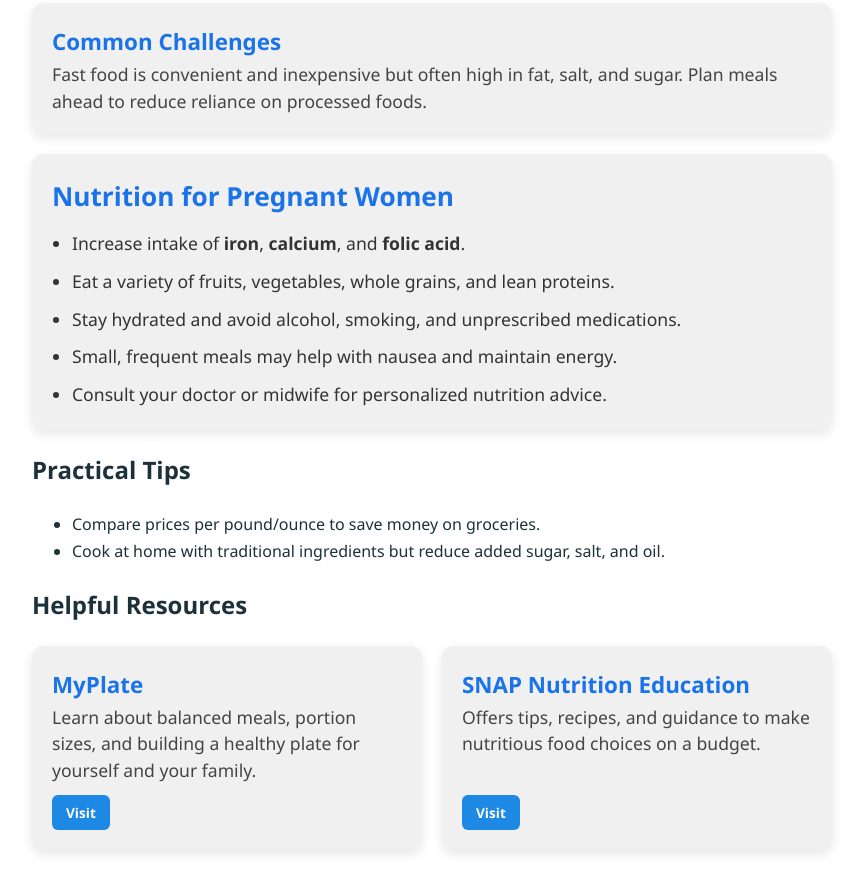
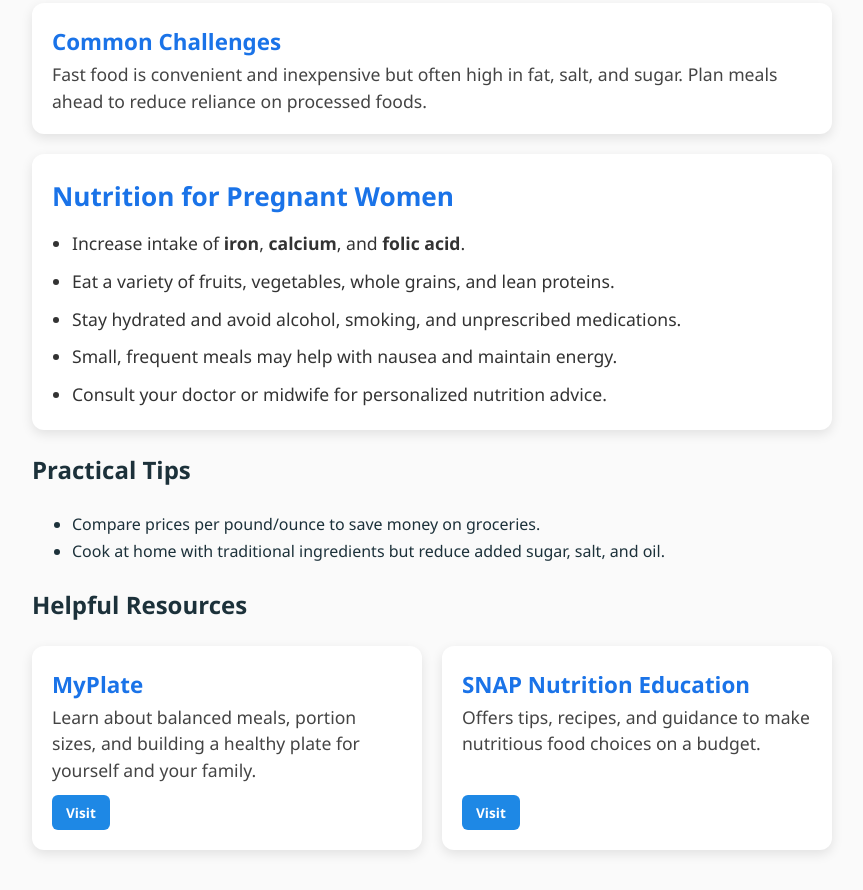
Before and after one commit to rian-teyani/resources-for-immigrant-women, a website built with Vite: page educational_modules/nutrition.html in a window 1280 px wide. Shown: the part 986-1876 px from the top of the page, without its empty margins (208-1071 px from the left). Built offline with nearby package versions, Linux system fonts and the light colour scheme.

Commit message:
grey bg color and made cards white

```diff
--- a/src/styles/cards.css
+++ b/src/styles/cards.css
@@ -1,5 +1,5 @@
 .card {
-  background: #f0f0f0;
+  background: #ffffff;
   border-radius: 12px;
   padding: 20px;
   color: #333333;
@@ -62,7 +62,7 @@
 .resource-card {
   display: flex;
   flex-direction: column;
-  background: #f0f0f0;
+  background: #ffffff;
   padding: 20px;
   border-radius: 12px;
   text-decoration: none;
--- a/src/styles/global.css
+++ b/src/styles/global.css
@@ -3,6 +3,7 @@ body {
   font-family: var(--font-body);
   color: var(--text-medium);
   line-height: 1.6;
+  background-color: #fafafa;
 }
 
 a {
```
